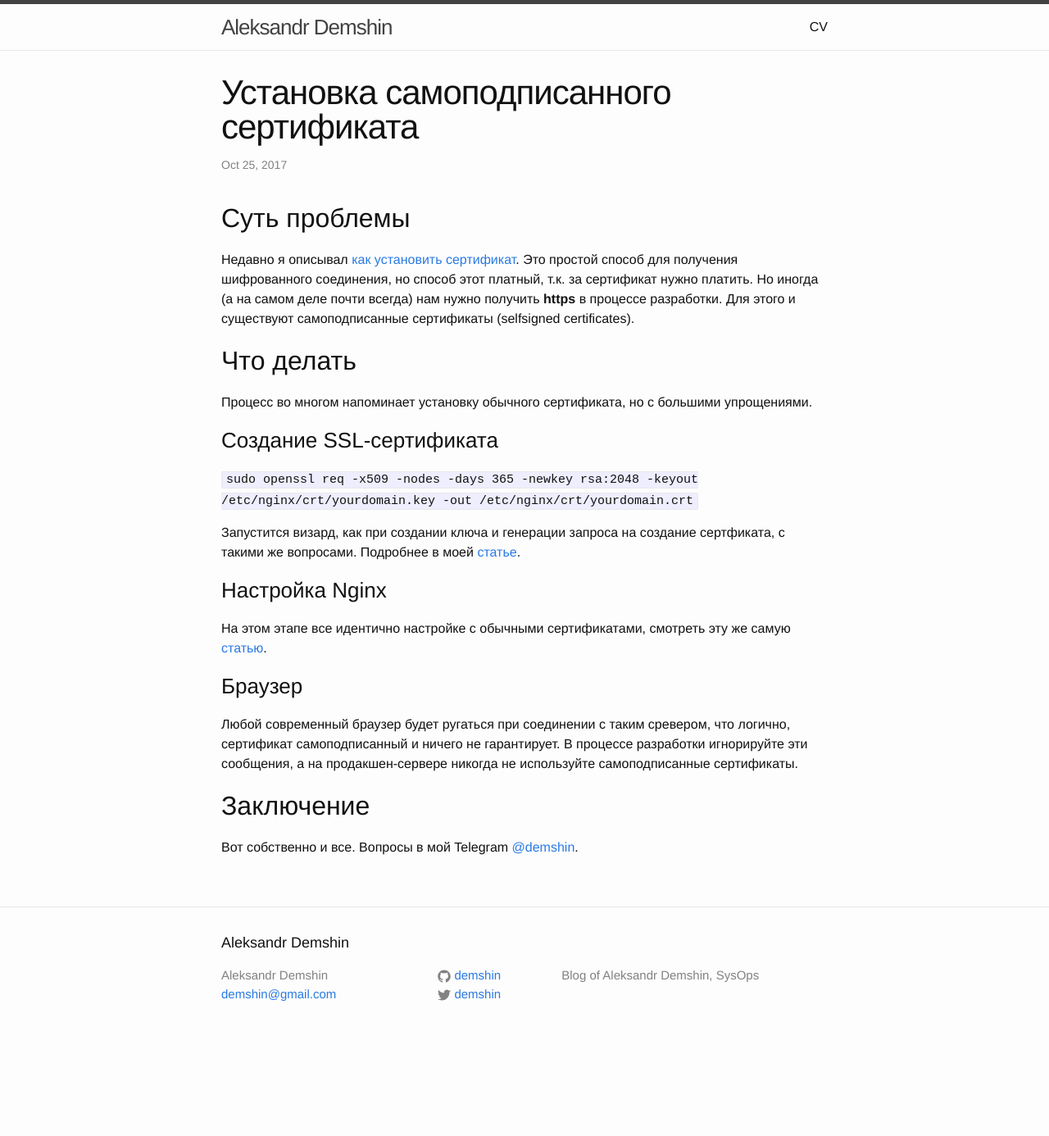
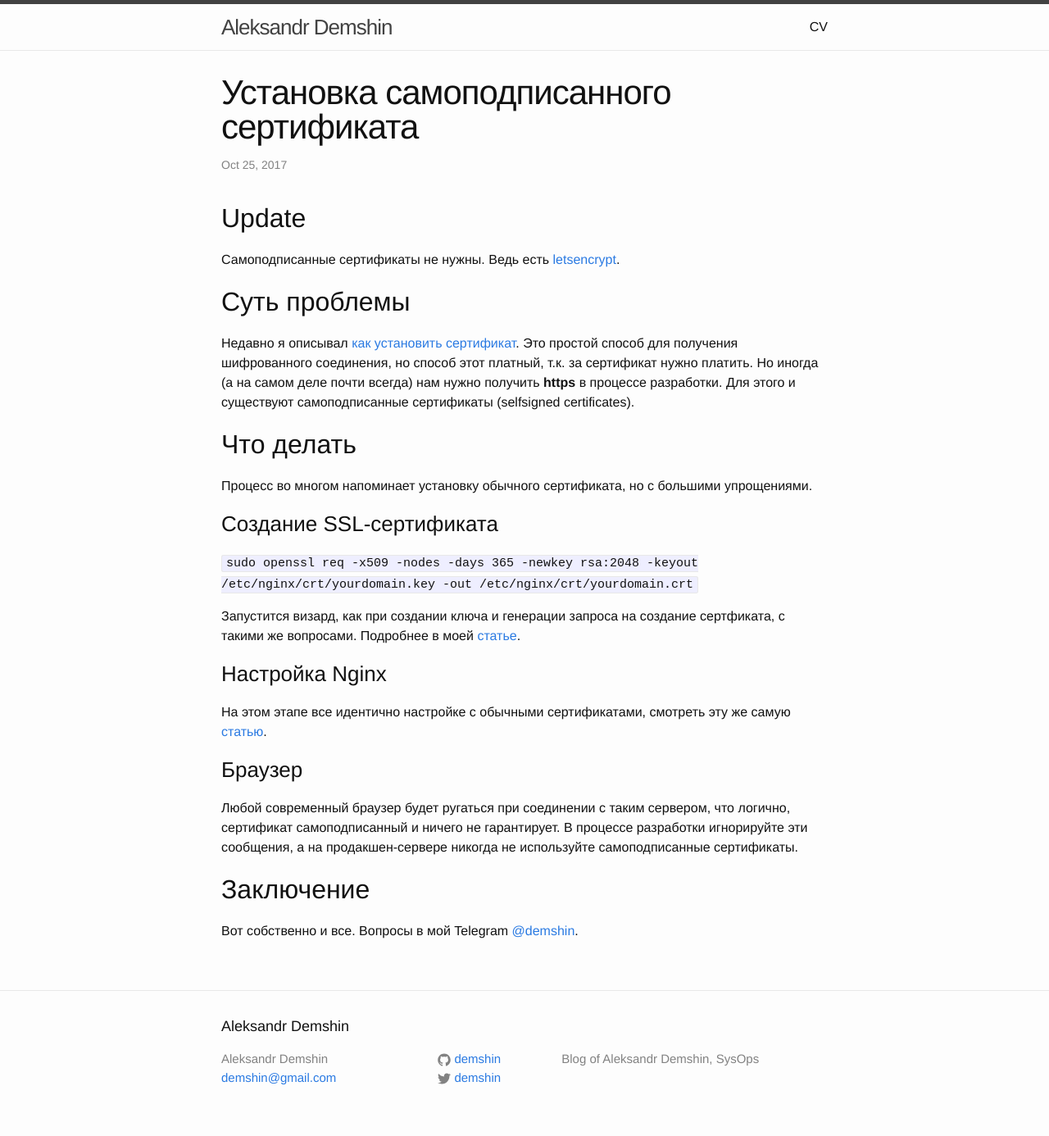
Before and after one commit to demshin/demsh.in, a Jekyll site: the page built from _posts/2017-10-27-self-signed-certs.md, in a window 1280 px wide. Shown: the whole page at 82% size. Built offline with Jekyll 4.4.1, drawn with Linux system fonts in a browser that asks for light colours; before the commit the page ends 1284 px from its top, so only the background shows below that.

Commit message:
+ update to post + fix typos + fix markdown

```diff
--- a/_posts/2017-10-27-self-signed-certs.md
+++ b/_posts/2017-10-27-self-signed-certs.md
@@ -5,12 +5,14 @@ date:   2017-10-25 13:15:00 +0500
 categories: openssl certificates https
 ---
 
+## Update
+
+Самоподписанные сертификаты не нужны. Ведь есть [letsencrypt](https://letsencrypt.org).
+
 ## Суть проблемы
 
 Недавно я описывал [как установить сертификат]({% post_url 2017-09-28-remote-editing-files-over-ssh %}).
-Это простой способ для получения шифрованного соединения, но способ этот платный, т.к. за сертификат нужно платить.
-Но иногда (а на самом деле почти всегда) нам нужно получить **https** в процессе разработки. Для этого и существуют
-самоподписанные сертификаты (selfsigned certificates).
+Это простой способ для получения шифрованного соединения, но способ этот платный, т.к. за сертификат нужно платить. Но иногда (а на самом деле почти всегда) нам нужно получить **https** в процессе разработки. Для этого и существуют самоподписанные сертификаты (selfsigned certificates).
 
 ## Что делать
 
@@ -30,9 +32,7 @@ categories: openssl certificates https
 
 ### Браузер
 
-Любой современный браузер будет ругаться при соединении с таким сревером, что логично, сертификат самоподписанный и
-ничего не гарантирует. В процессе разработки игнорируйте эти сообщения, а на продакшен-сервере никогда не используйте
-самоподписанные сертификаты.
+Любой современный браузер будет ругаться при соединении с таким сервером, что логично, сертификат самоподписанный и ничего не гарантирует. В процессе разработки игнорируйте эти сообщения, а на продакшен-сервере никогда не используйте самоподписанные сертификаты.
 
 ## Заключение
 
```
